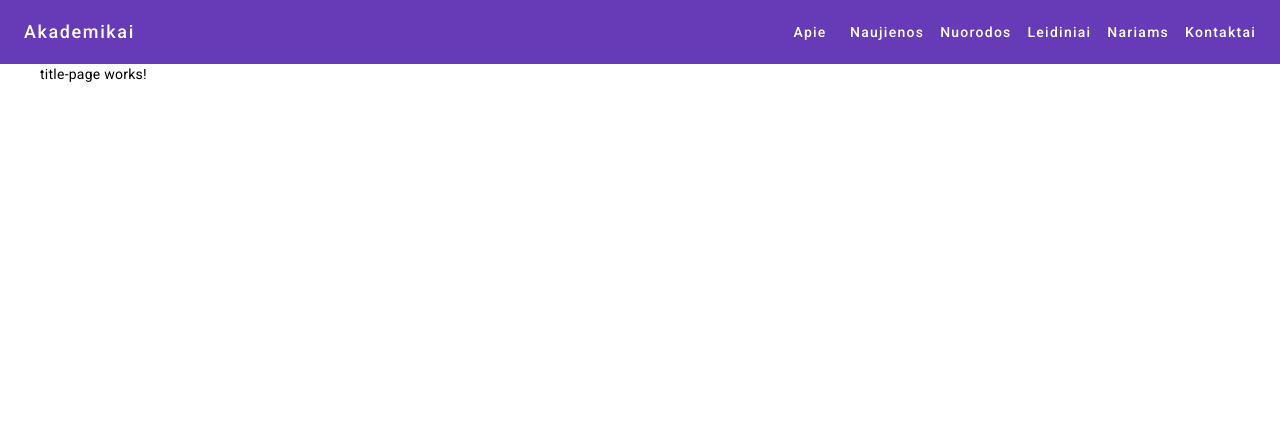
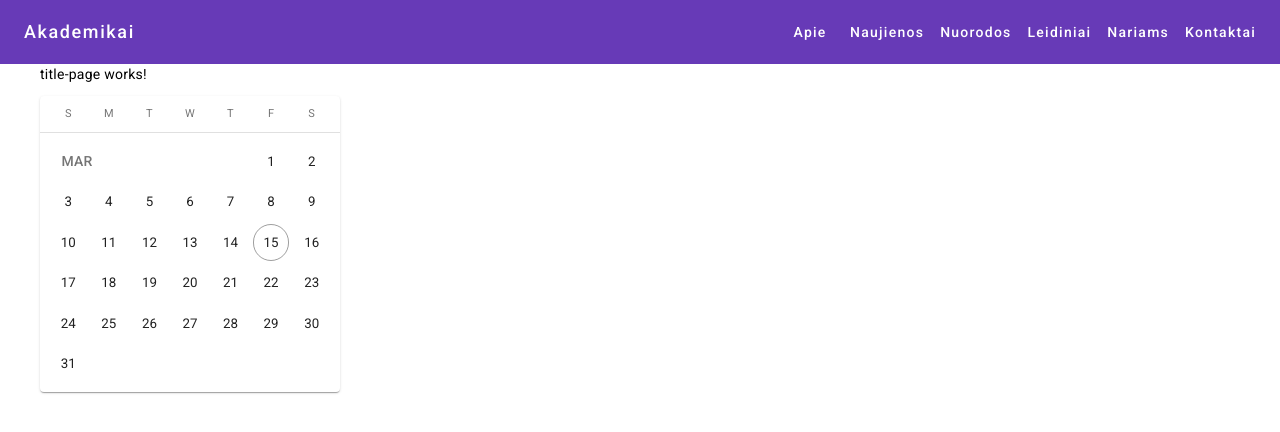
Before and after one commit to BernardasAdomas/akademikai-site, an Angular app: page / in a window 1280 px wide. Shown: the top 432 px of the page. Built offline with nearby package versions, Linux system fonts and the light colour scheme.

Commit message:
added calendar

```diff
--- /dev/null
+++ b/src/app/calendar/calendar.component.css
@@ -0,0 +1,7 @@
+.inline-calendar-card {
+    width: 300px;
+}
+
+::ng-deep .mat-calendar .mat-calendar-controls{
+  display: none;
+}
--- /dev/null
+++ b/src/app/calendar/calendar.component.html
@@ -0,0 +1,3 @@
+<mat-card class="inline-calendar-card">
+    <mat-calendar></mat-calendar>
+</mat-card>
--- a/src/app/title-page/title-page.component.html
+++ b/src/app/title-page/title-page.component.html
@@ -1 +1,3 @@
 <p>title-page works!</p>
+
+<app-calendar></app-calendar>
--- a/src/app/title-page/title-page.component.ts
+++ b/src/app/title-page/title-page.component.ts
@@ -1,9 +1,10 @@
 import { Component } from '@angular/core';
+import { CalendarComponent } from '../calendar/calendar.component';
 
 @Component({
   selector: 'app-title-page',
   standalone: true,
-  imports: [],
+  imports: [CalendarComponent],
   templateUrl: './title-page.component.html',
   styleUrl: './title-page.component.css'
 })
```
Also changed, not shown: src/app/calendar/calendar.component.ts (added, +14 -0 lines), 1 other file (tests, documents, lock files or other folders).
